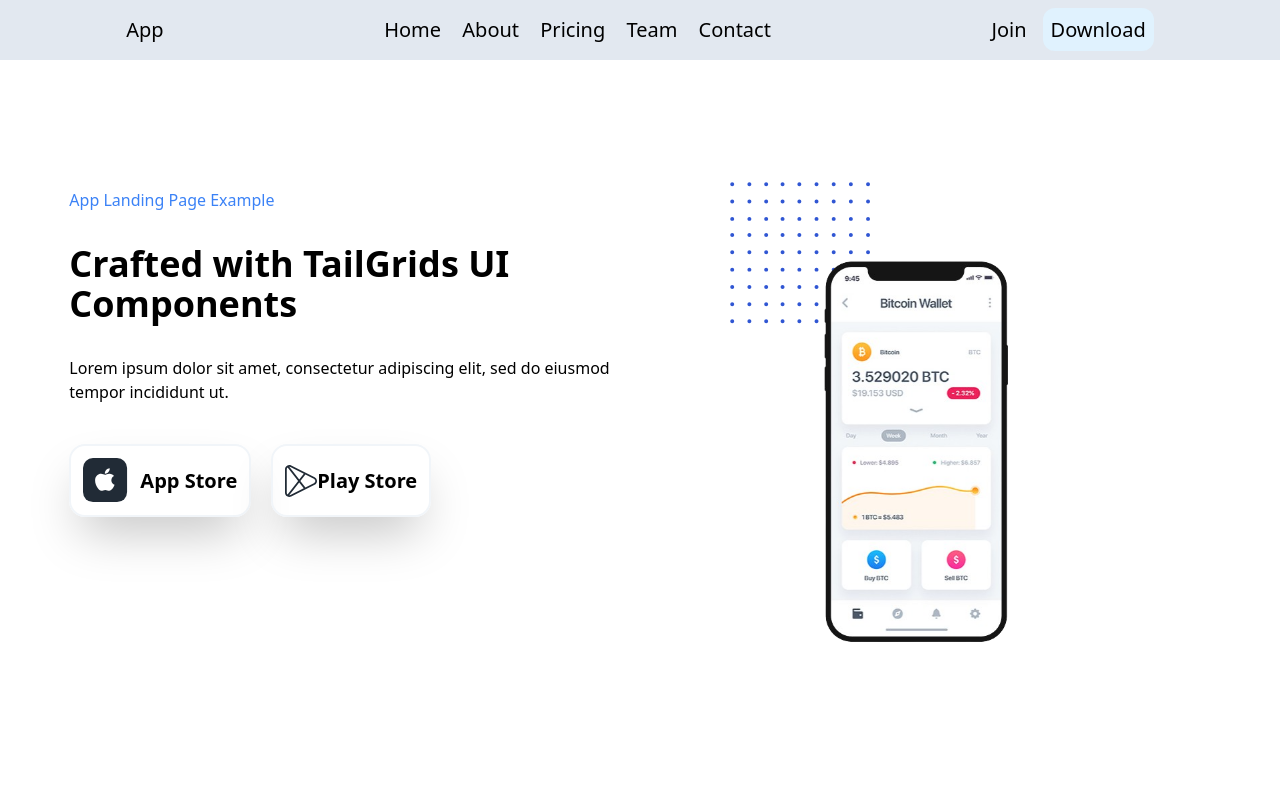
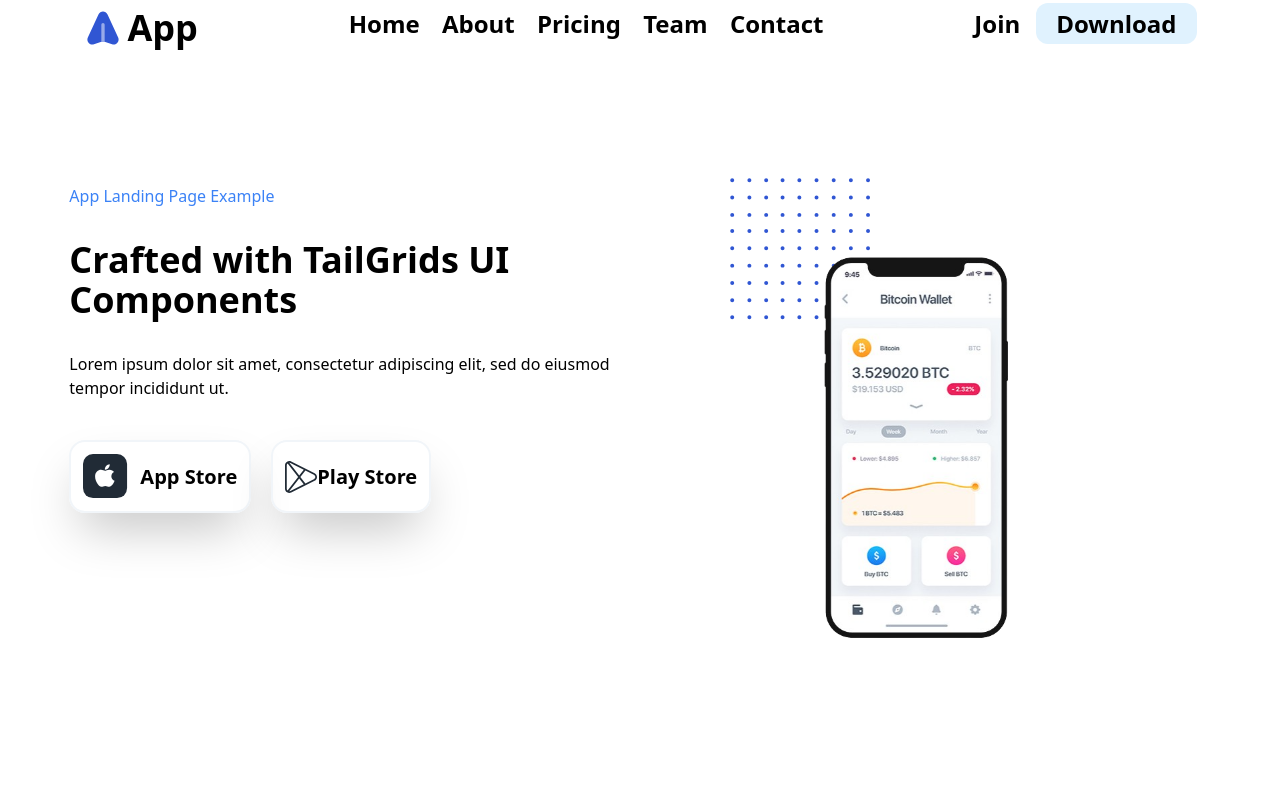
Before and after one commit to Nur-Al-Mumit/E-commerce, a website: page src/index.html in a window 1280 px wide. Shown: the top 787 px of the page. Drawn offline with Linux system fonts and the light colour scheme; files whose address does not match are found by name.

Commit message:
added header section's resposiveness

```diff
--- a/src/index.html
+++ b/src/index.html
@@ -20,24 +20,34 @@
     <main>
       <header
         id="navbar"
-        class="sticky top-0 text-xl flex justify-items-center content-center justify-around p-4 m-0 bg-slate-200"
+        class="sticky top-0 text-xl flex justify-items-center content-center justify-around p-2 m-0 bg-white/90 "
       >
-        <div class="logo">App</div>
-        <nav class="space-x-4">
-          <a href="#home">Home</a>
-          <a href="#about">About</a>
-          <a href="#pricing">Pricing</a>
-          <a href="#team">Team</a>
-          <a href="#contact">Contact</a>
+        <div class="lg:hidden">
+          <a class="text-left text-4xl" href="">
+            <i class="fa-solid fa-bars"></i
+          ></a>
+        </div>
+        <div class="grow block sm:hidden sm:grow-0 lg:block">
+          <div class="flex justify-center items-center">
+            <img class="mr-1" src="/img/logos/app-blue.svg" alt="" />
+            <h1 class="text-4xl font-semibold">App</h1>
+          </div>
+        </div>
+        <nav class="space-x-4 font-semibold font text-2xl hidden sm:block">
+          <a class="nav-btn" href="#home">Home</a>
+          <a class="nav-btn" href="#about">About</a>
+          <a class="nav-btn" href="#pricing">Pricing</a>
+          <a class="nav-btn" href="#team">Team</a>
+          <a class="nav-btn" href="#contact">Contact</a>
         </nav>
-        <div class="space-x-4">
+        <div class="space-x-4 font-semibold text-2xl hidden md:block">
           <a href="">Join</a
-          ><a class="bg-sky-100 p-2 rounded-xl" href="">Download</a>
+          ><a class="bg-sky-100 px-5 py-1 rounded-xl" href="">Download</a>
         </div>
       </header>
       <!-- Top section  -->
       <section id="home" class="mt-20 scroll-mt-16">
-        <div class="w-11/12 mx-auto flex flex-col sm:flex-row lg:flex-row">
+        <div class="w-11/12 mx-auto flex flex-col sm:flex-row">
           <div class="p-4 w-full sm:w-1/2">
             <p class="text-blue-500 mt-8">App Landing Page Example</p>
             <h1 class="text-4xl font-bold mt-8">
@@ -63,7 +73,7 @@
             </div>
           </div>
           <div
-            class="p-4 mx-auto mt-8 w-11/12 sm:w-1/2 lg:w-1/2 xl:w-1/2 bg-[length:150px] bg-no-repeat bg-[top_left_5rem]"
+            class="p-4 mx-auto mt-8 w-11/12 sm:w-1/2 bg-[length:150px] bg-no-repeat bg-[top_left_5rem]"
             style="background-image: url(/img/vectors/Vector.svg)"
           >
             <img class="w-96 mx-auto" src="/img/iPhones/iPhone.png" alt="" />
--- a/src/input.css
+++ b/src/input.css
@@ -3,7 +3,9 @@
 @tailwind utilities;
 
 /* Custom Utiliites */
-
+.nav-btn {
+  @apply transition duration-200 hover:text-blue-600 active:text-blue-800;
+}
 .btn {
   @apply px-6 py-2 rounded-xl text-white font-bold;
 }
```
Also changed, not shown: dist/style.css, img/logos/app-blue.svg (added).
